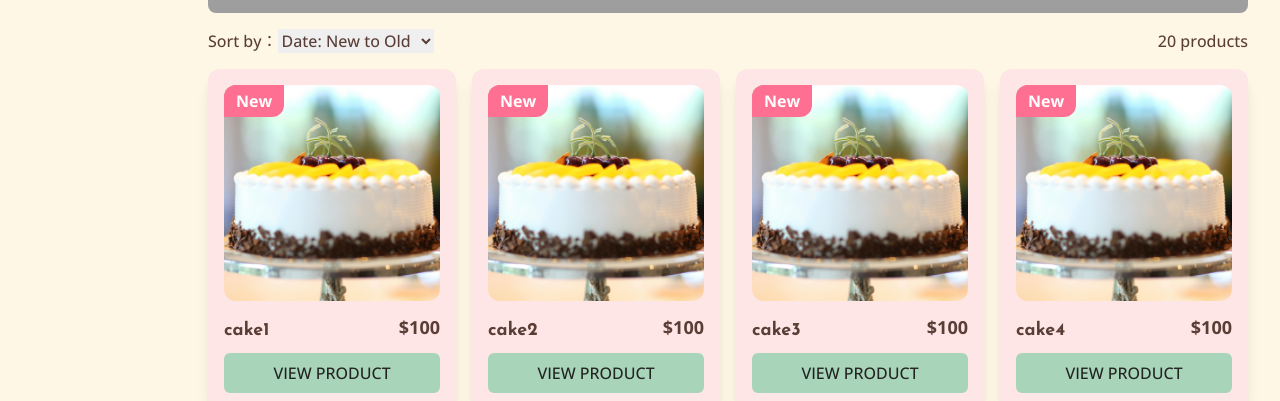
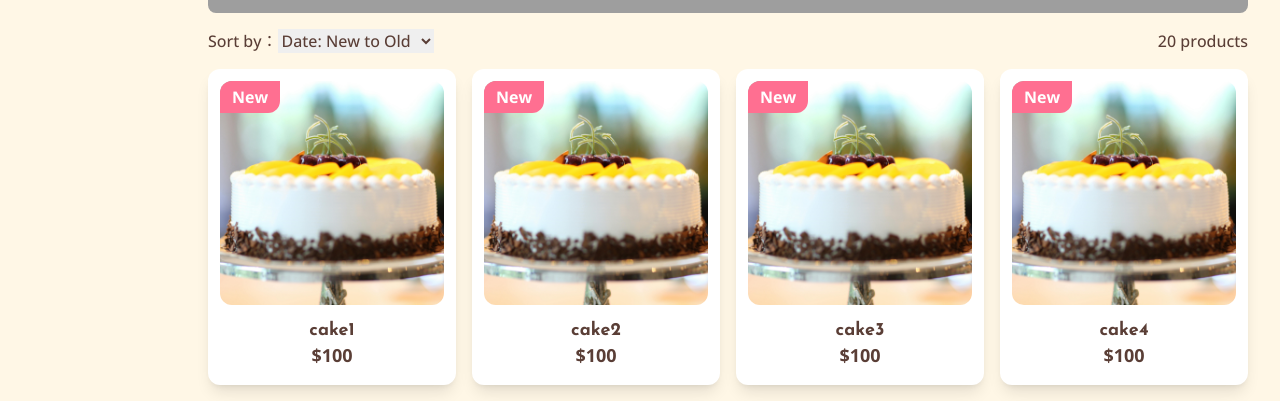
Before and after one commit to Yoruyeh/happy-bakery-nextjs, a Next.js app: page /product/all in a window 1280 px wide. Shown: the part 384-785 px from the top of the page. Built offline with nearby package versions, Linux system fonts and the light colour scheme; grey boxes are pictures that could not be loaded.

Commit message:
style: modify product card style

```diff
--- a/components/card/ProductCard.tsx
+++ b/components/card/ProductCard.tsx
@@ -21,9 +21,10 @@ interface ProductCardProps {
 
 function ProductCard({ product }: ProductCardProps) {
   return (
-    <div className='bg-bgColor-card h-fit w-full overflow-hidden rounded-xl p-4 shadow-lg'>
+    <Link href='/product/category/id'>
+      <div className='h-fit w-full overflow-hidden rounded-xl bg-white p-3 shadow-lg hover:bg-bgColor-card'>
         <div className='relative'>
-        <span className='bg-bgColor-newTag absolute left-0 top-0 z-20 rounded-br-xl rounded-tl-xl px-3 py-1 font-bold text-white'>
+          <span className='absolute left-0 top-0 z-20 rounded-br-xl rounded-tl-xl bg-bgColor-newTag px-3 py-1 font-bold text-white'>
             New
           </span>
           <div className='relative w-full overflow-hidden rounded-xl pt-[100%]'>
@@ -35,19 +36,15 @@ function ProductCard({ product }: ProductCardProps) {
             />
           </div>
         </div>
-      <div className='mt-4 flex flex-col gap-2'>
-        <div className='text-text-brown flex items-center justify-between gap-4'>
+
+        <div className='mt-3 flex flex-col items-center justify-between text-text-brown'>
           <h3 className='text-lg font-bold'>{product.name}</h3>
           <span className='relative bottom-1 text-lg font-bold'>
             ${product.priceRegular}
           </span>
         </div>
-
-        <button className='bg-bgColor-secondaryBtn hover:bg-bgColor-secondaryHover text-text-darkGray rounded-md p-2 font-medium hover:text-white'>
-          <Link href='/product/category/id'>VIEW PRODUCT</Link>
-        </button>
       </div>
-    </div>
+    </Link>
   );
 }
 
```
Lines whose indentation alone changed are shown as unchanged.
